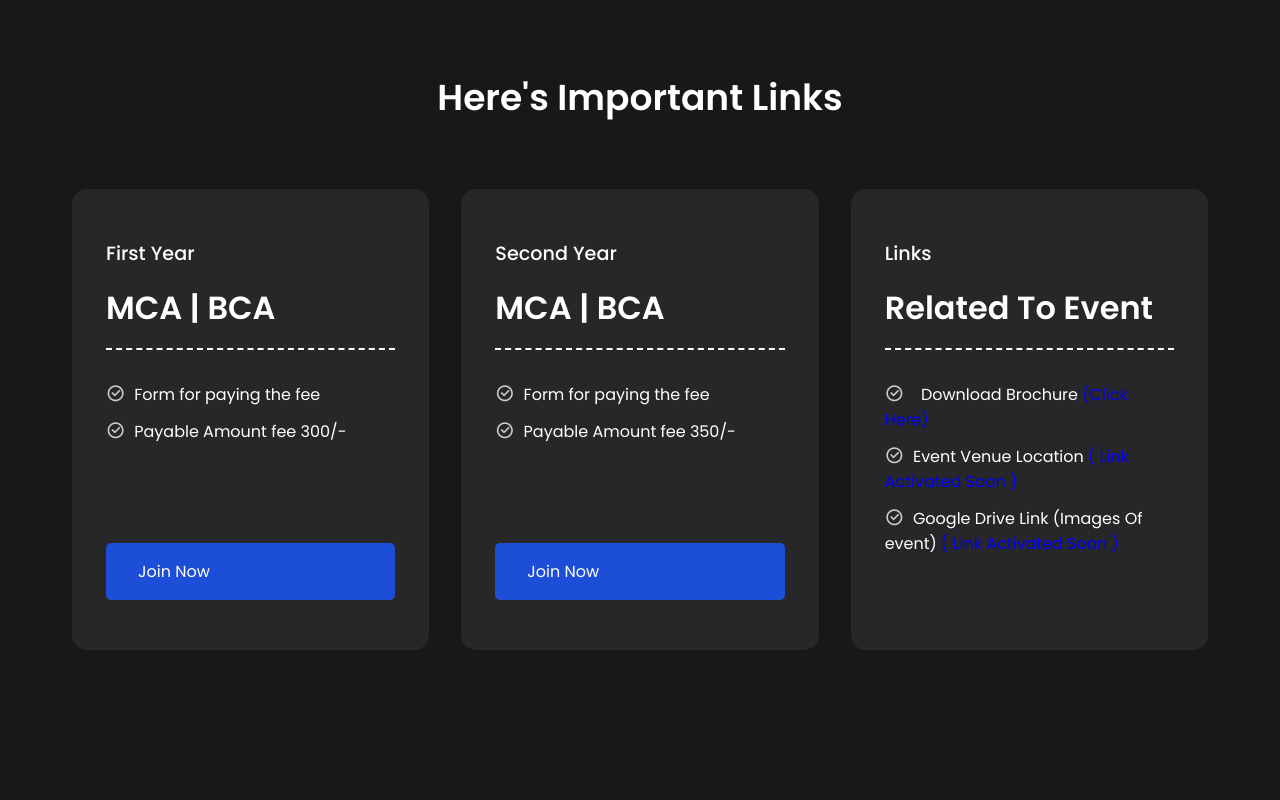
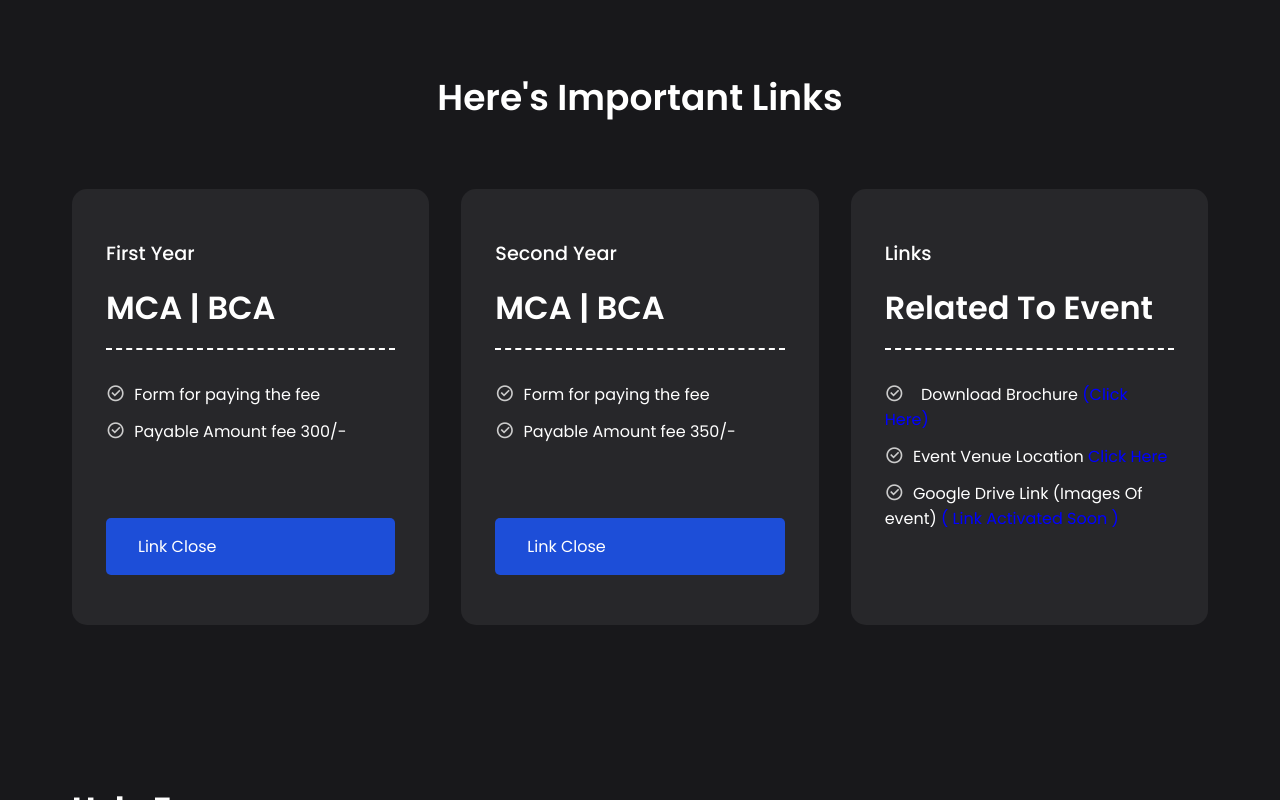
Before and after one commit to CSJMConnect/PARICHAY, a plain HTML site: page index.html in a window 1280 px wide. Shown: the part 1641-2441 px from the top of the page. Drawn offline with nearby package versions, Linux system fonts and the light colour scheme.

Commit message:
Update index.html

```diff
--- a/index.html
+++ b/index.html
@@ -41,7 +41,7 @@
         </div>
 
         <div class="image">
-            <img src="images/pre1.png">
+            <img src="images/final.png">
         </div>
     </header>
 
@@ -106,7 +106,7 @@
                         Payable Amount fee 300/-
                     </p>
                 </div>
-                <a class="btn" href="https://forms.gle/DUVat3uwdL6b5MPVA">Join Now</a>
+                <a class="btn" href="#">Link Close</a>
             </div>
             <div class="card">
                 <div class="content">
@@ -122,7 +122,7 @@
                         Payable Amount fee 350/-
                     </p>
                 </div>
-                <a class="btn" href="https://forms.gle/Z7BuuEh1v2bbeJ1e7">Join Now</a>
+                <a class="btn" href="#">Link Close</a>
 
             </div>
 
@@ -134,7 +134,7 @@
 
                 <p>
                     <i class="ri-checkbox-circle-line"></i>
-                    <a href="images/poster.jpg" download class="btn custom-link"> Download Brochure <span class="blue-text">(Click Here)</span></a>
+                    <a href="images/brochure.jpg" download class="btn custom-link"> Download Brochure <span class="blue-text">(Click Here)</span></a>
 
 
 
@@ -142,7 +142,7 @@
 
         <p>
             <i class="ri-checkbox-circle-line"></i>
-            <a href="#" class="white-link">Event Venue Location <span class="blue-text"> ( Link Activated Soon )</span></a>
+            <a href="https://maps.app.goo.gl/hVU2uyNuQjQE1R4u6" class="white-link">Event Venue Location <span class="blue-text">Click Here</span></a>
 
         </p>
         <p>
```
